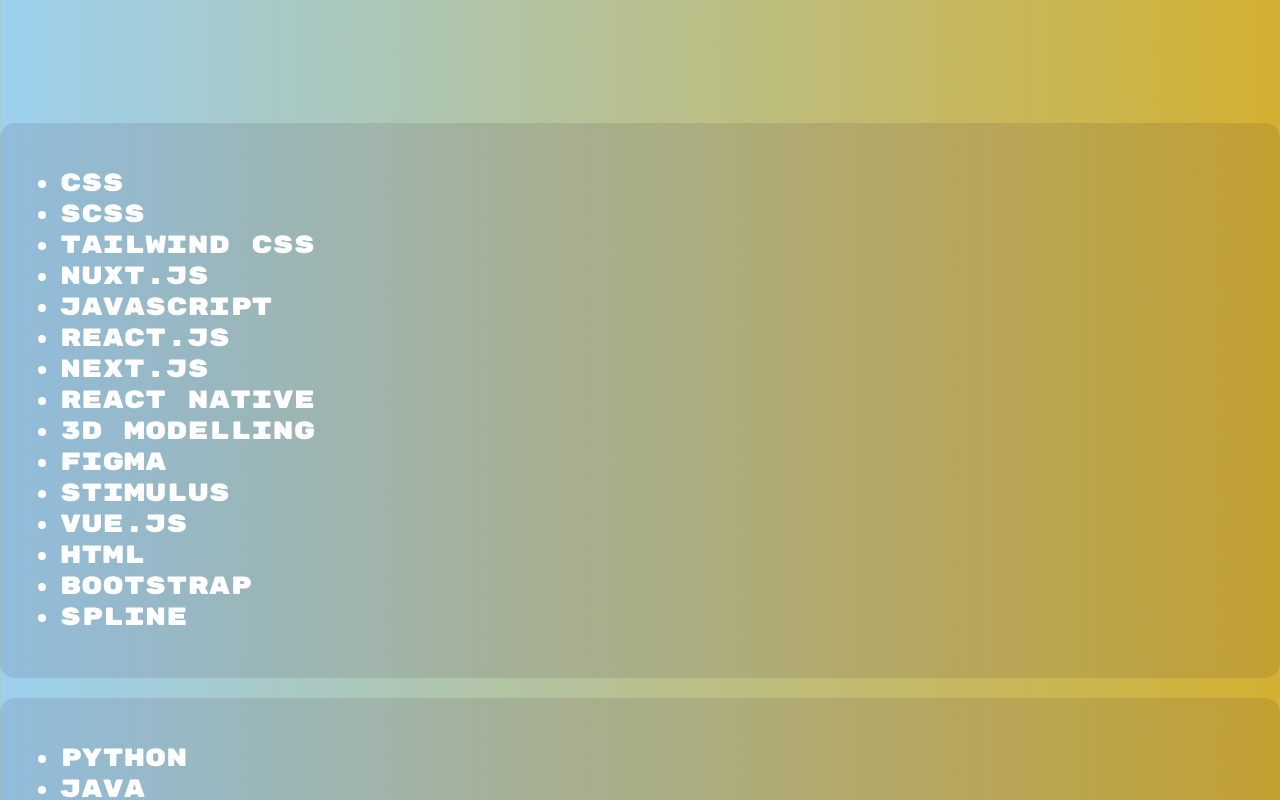
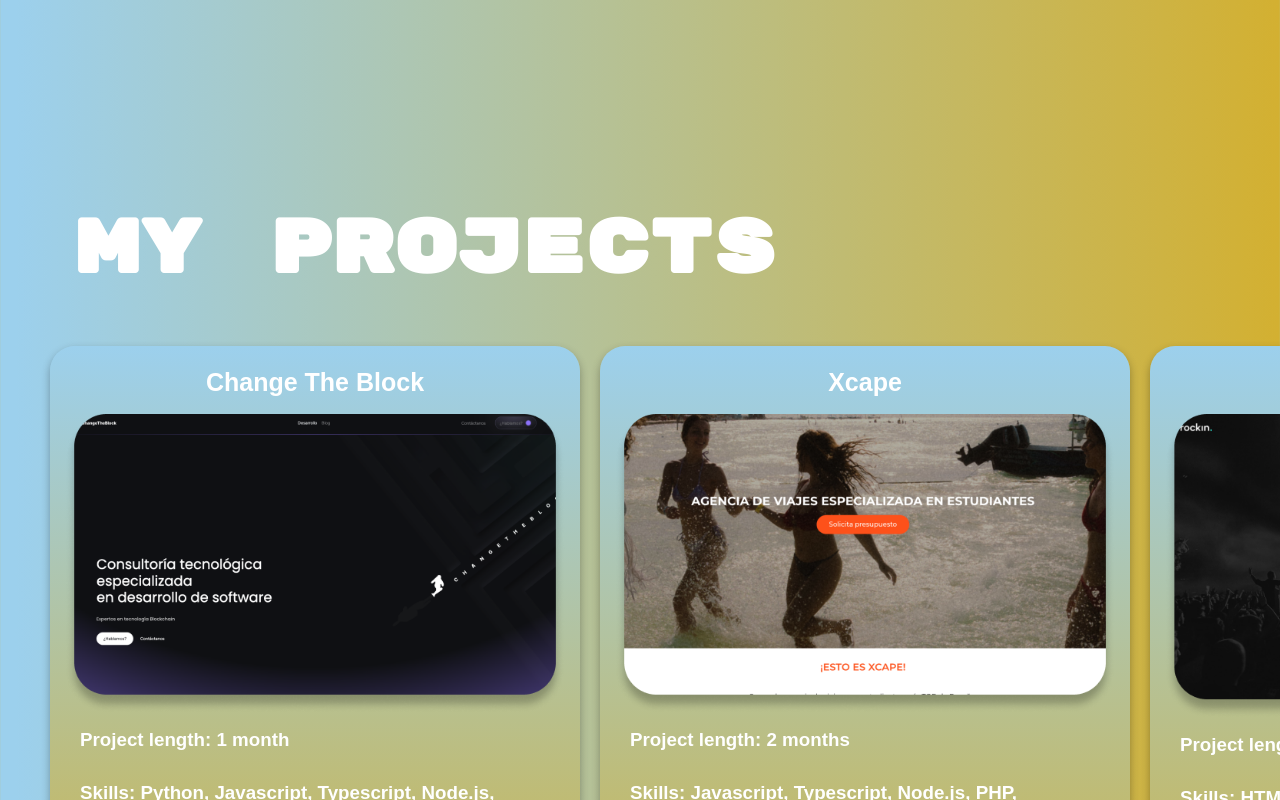
Before and after one commit to marcosamselem/Portfolio, a React (Create React App) app: page /web in a window 1280 px wide. Shown: the part 1740-2540 px from the top of the page. Built offline with nearby package versions, Linux system fonts and the light colour scheme; a web font is replaced by a local one.

Commit message:
last changes

```diff
--- a/src/App.css
+++ b/src/App.css
@@ -71,8 +71,9 @@
   }
 
   .cards-mobile {
-    display: flex;
-    justify-content: center;
+    display: flex !important;
+    flex-direction: column !important;
+    align-items: center !important;
   }
 
   .card-disposition {
@@ -246,9 +247,14 @@
   border-radius: 15px;
   cursor: pointer;
   animation: zoomOut 0.5s ease;
-    margin-top: 20px;
+  position: relative;
+  z-index: 10;
 }
+
 .back-list-style {
+  columns: 2;
+  -webkit-columns: 2;
+  -moz-columns: 2;
   color: white;
   font-size: 25px;
   background-color: rgba(53, 16, 48, 0.1);
@@ -257,6 +263,9 @@
   cursor: pointer;
   animation: zoomOut 0.5s ease;
   margin-top: 20px;
+  margin-bottom: 60px;
+  position: relative;
+  z-index: 10;
 }
 
 .flex-bar {
--- a/src/components/SkillDisplayer.js
+++ b/src/components/SkillDisplayer.js
@@ -6,7 +6,7 @@
   return (
     <div className={style}>
       <ul >
-        {skills.map((skill)=>{
+        {skills.map((skill) => {
           return(
             <li>{skill}</li>
           )
--- a/src/components/Web.js
+++ b/src/components/Web.js
@@ -16,18 +16,8 @@
       <Navbar />
       <About />
       <Skills />
-      {programmingLanguages.map(item => {
-        return(
-            <SkillDisplayer
-              key={item.id}
-              skills={item.skills}
-              style={item.styleClass}
-            />
-          )
-        })
-      }
       <div id="projects">
-      <h1 className='projects-style'>My Projects</h1>
+      <h1 style={{marginTop:"100px"}} className='projects-style'>My Projects</h1>
       <div className="cards-mobile">
         <div className="card-disposition">
           {data.map(item => {
```
Lines whose indentation alone changed are shown as unchanged.
